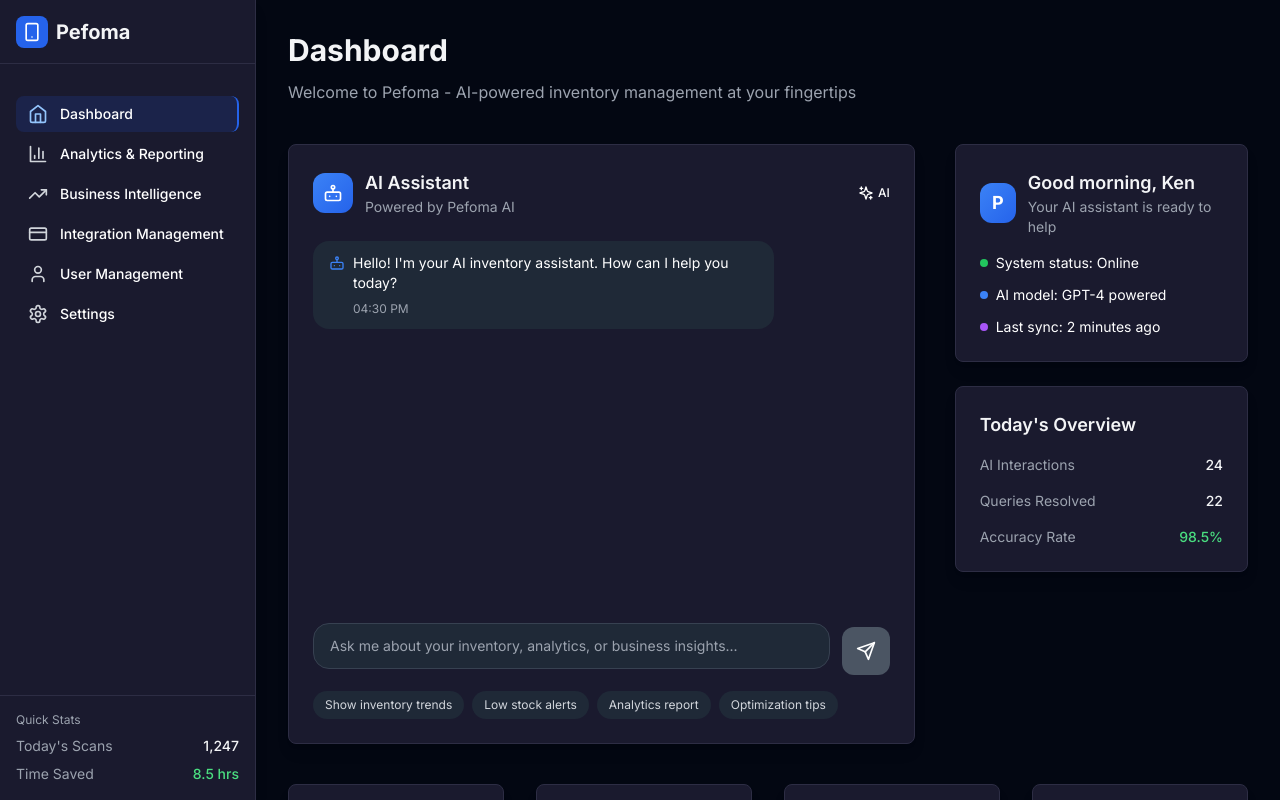
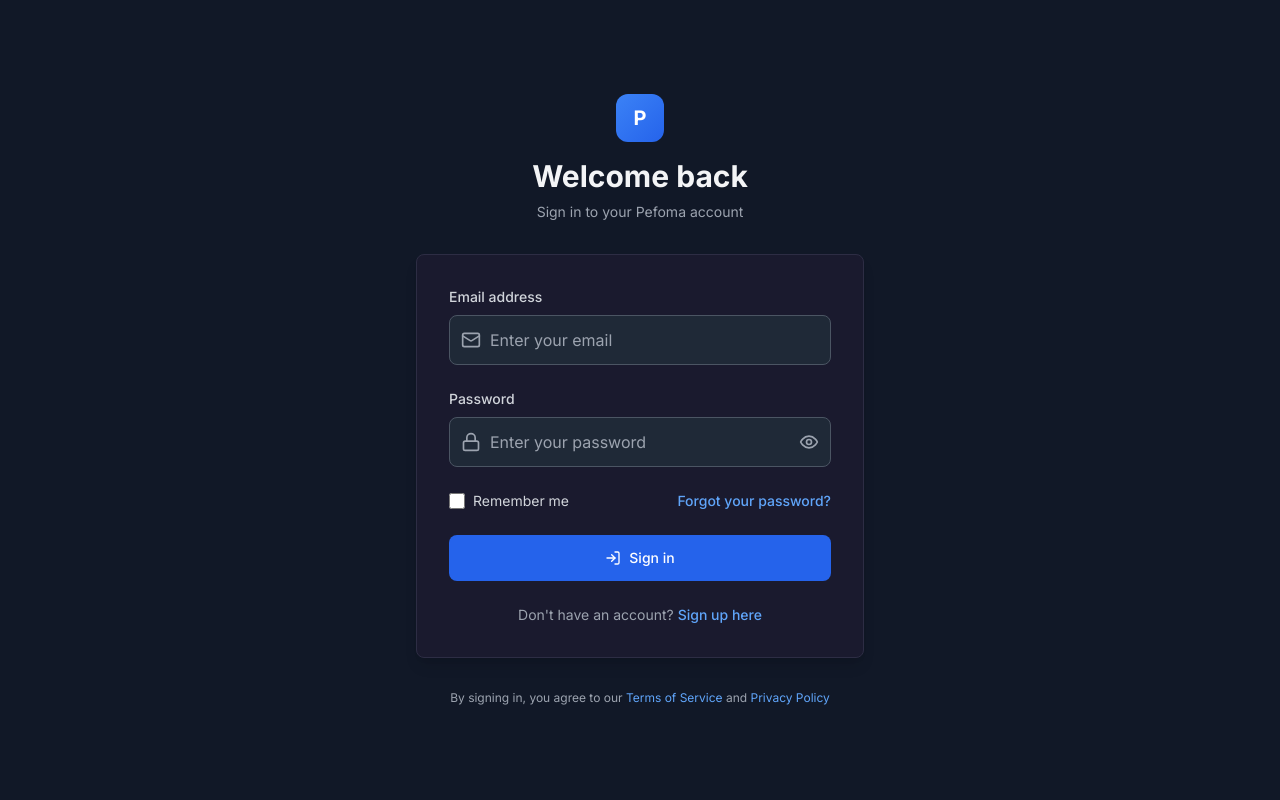
Before and after one commit to OBEREX/frontend_website, a React (Vite) app: page /login in a window 1280 px wide. Before the commit this address led to /. Shown: the top 800 px of the page. Built offline with nearby package versions, Linux system fonts and the light colour scheme.

Commit message:
Dashboard updated

```diff
--- a/src/App.tsx
+++ b/src/App.tsx
@@ -2,20 +2,26 @@
 import { BrowserRouter as Router, Routes, Route, Navigate } from 'react-router-dom'
 import Layout from './components/Layout'
 import Dashboard from './pages/Dashboard'
+import AiAssistant from './pages/Ai-Assistant'
 import Analytics from './pages/Analytics'
 import BusinessIntelligence from './pages/BusinessIntelligence'
 import IntegrationManagement from './pages/IntegrationManagement'
 import UserManagement from './pages/UserManagement'
 import Settings from './pages/Settings'
+import Login from './pages/Log-in'
 import { ThemeProvider } from './contexts/ThemeContext'
 
 export default function App() {
   return (
     <ThemeProvider>
       <Router>
+        <Routes>
+          <Route path="/login" element={<Login />} />
+          <Route path="*" element={
             <Layout>
               <Routes>
                 <Route path="/" element={<Dashboard />} />
+                <Route path="/ai-assistant" element={<AiAssistant />} />
                 <Route path="/analytics" element={<Analytics />} />
                 <Route path="/business-intelligence" element={<BusinessIntelligence />} />
                 <Route path="/integration" element={<IntegrationManagement />} />
@@ -24,6 +30,7 @@
 
                 {/* Redirect routes for better UX */}
                 <Route path="/dashboard" element={<Dashboard />} />
+                <Route path="/ai" element={<AiAssistant />} />
                 <Route path="/analytics-reporting" element={<Analytics />} />
                 <Route path="/business-intel" element={<BusinessIntelligence />} />
                 <Route path="/integration-management" element={<IntegrationManagement />} />
@@ -35,6 +42,8 @@
                 <Route path="*" element={<Navigate to="/" replace />} />
               </Routes>
             </Layout>
+          } />
+        </Routes>
       </Router>
     </ThemeProvider>
   )
--- a/src/components/AIChatbot.tsx
+++ b/src/components/AIChatbot.tsx
@@ -157,7 +157,7 @@
       </div>
 
       {/* Input Section */}
-      <div className="flex items-end space-x-2 sm:space-x-3">
+      <div className="flex items-end space-x-2 sm:space-x-3 flex-wrap">
         <div className="flex-1 relative">
           <textarea
             value={inputValue}
@@ -175,7 +175,7 @@
         <button
           onClick={handleSendMessage}
           disabled={!inputValue.trim() || isTyping}
-          className="w-10 h-10 sm:w-12 sm:h-12 bg-blue-500 hover:bg-blue-600 disabled:bg-gray-300 dark:disabled:bg-gray-600 rounded-lg sm:rounded-xl flex items-center justify-center text-white transition-colors duration-200 disabled:cursor-not-allowed"
+          className="w-10 h-10 sm:w-12 sm:h-12 bg-blue-500 hover:bg-blue-600 disabled:bg-gray-300 dark:disabled:bg-gray-600 rounded-lg sm:rounded-xl flex items-center justify-center text-white transition-colors duration-200 disabled:cursor-not-allowed "
         >
           <Send className="h-4 w-4 sm:h-5 sm:w-5" />
         </button>
--- a/src/components/Layout.tsx
+++ b/src/components/Layout.tsx
@@ -2,6 +2,7 @@
 import { Link, useLocation } from 'react-router-dom'
 import {
   Home,
+  Bot,
   BarChart3,
   TrendingUp,
   Settings,
@@ -19,6 +20,7 @@
 
 const navigation = [
   { name: 'Dashboard', href: '/', icon: Home },
+  { name: 'AI Assistant', href: '/ai-assistant', icon: Bot },
   { name: 'Analytics & Reporting', href: '/analytics', icon: BarChart3 },
   { name: 'Business Intelligence', href: '/business-intelligence', icon: TrendingUp },
   { name: 'Integration Management', href: '/integration', icon: CreditCard },
--- a/src/pages/Dashboard.tsx
+++ b/src/pages/Dashboard.tsx
@@ -22,7 +22,6 @@
   Cell
 } from 'recharts'
 import { useTheme } from '../contexts/ThemeContext'
-import AIChatbot from '../components/AIChatbot'
 
 const scanData = [
   { day: 'Mon', scans: 1200, accuracy: 98.5 },
@@ -99,12 +98,9 @@
         </div>
       </div>
 
-      {/* AI Chatbot Section */}
-      <div className="grid grid-cols-1 xl:grid-cols-3 gap-4 sm:gap-6 lg:gap-8 xl:gap-10">
-        <div className="xl:col-span-2">
-          <AIChatbot />
-        </div>
-        <div className="space-y-4 sm:space-y-6">
+      {/* Welcome Section */}
+      <div className="grid grid-cols-1 lg:grid-cols-3 gap-4 sm:gap-6 lg:gap-8 xl:gap-10">
+        <div className="lg:col-span-2">
           {/* Welcome Card */}
           <div className="card p-4 sm:p-6">
             <div className="flex items-center space-x-2 sm:space-x-3 mb-3 sm:mb-4">
@@ -116,7 +112,7 @@
                   Good morning, Ken
                 </h3>
                 <p className="text-xs sm:text-sm text-gray-500 dark:text-gray-400">
-                  Your AI assistant is ready to help
+                  Welcome to your inventory management dashboard
                 </p>
               </div>
             </div>
@@ -127,15 +123,16 @@
               </div>
               <div className="flex items-center space-x-2 text-xs sm:text-sm text-gray-600 dark:text-gray-400">
                 <div className="w-1.5 h-1.5 sm:w-2 sm:h-2 bg-blue-500 rounded-full"></div>
-                <span>AI model: GPT-4 powered</span>
+                <span>Last sync: 2 minutes ago</span>
               </div>
               <div className="flex items-center space-x-2 text-xs sm:text-sm text-gray-600 dark:text-gray-400">
                 <div className="w-1.5 h-1.5 sm:w-2 sm:h-2 bg-purple-500 rounded-full"></div>
-                <span>Last sync: 2 minutes ago</span>
+                <span>AI Assistant: Available</span>
               </div>
             </div>
           </div>
-
+        </div>
+        <div className="space-y-4 sm:space-y-6">
           {/* Quick Stats */}
           <div className="card p-4 sm:p-6">
             <h3 className="text-base sm:text-lg font-semibold text-gray-900 dark:text-gray-100 mb-3 sm:mb-4">
@@ -143,16 +140,16 @@
             </h3>
             <div className="space-y-3 sm:space-y-4">
               <div className="flex justify-between items-center">
-                <span className="text-xs sm:text-sm text-gray-600 dark:text-gray-400">AI Interactions</span>
-                <span className="text-xs sm:text-sm font-medium text-gray-900 dark:text-gray-100">24</span>
+                <span className="text-xs sm:text-sm text-gray-600 dark:text-gray-400">Total Scans</span>
+                <span className="text-xs sm:text-sm font-medium text-gray-900 dark:text-gray-100">1,247</span>
               </div>
               <div className="flex justify-between items-center">
-                <span className="text-xs sm:text-sm text-gray-600 dark:text-gray-400">Queries Resolved</span>
-                <span className="text-xs sm:text-sm font-medium text-gray-900 dark:text-gray-100">22</span>
+                <span className="text-xs sm:text-sm text-gray-600 dark:text-gray-400">Time Saved</span>
+                <span className="text-xs sm:text-sm font-medium text-gray-900 dark:text-gray-100">8.5 hrs</span>
               </div>
               <div className="flex justify-between items-center">
                 <span className="text-xs sm:text-sm text-gray-600 dark:text-gray-400">Accuracy Rate</span>
-                <span className="text-xs sm:text-sm font-medium text-green-600">98.5%</span>
+                <span className="text-xs sm:text-sm font-medium text-green-600">98.7%</span>
               </div>
             </div>
           </div>
--- a/src/pages/Log-in.tsx
+++ b/src/pages/Log-in.tsx
@@ -0,0 +1,168 @@
+import React, { useState } from 'react'
+import { Eye, EyeOff, Mail, Lock, LogIn } from 'lucide-react'
+import { Link } from 'react-router-dom'
+
+export default function Login() {
+  const [email, setEmail] = useState('')
+  const [password, setPassword] = useState('')
+  const [showPassword, setShowPassword] = useState(false)
+  const [isLoading, setIsLoading] = useState(false)
+
+  const handleSubmit = async (e: React.FormEvent) => {
+    e.preventDefault()
+    setIsLoading(true)
+
+    // Simulate login process
+    setTimeout(() => {
+      setIsLoading(false)
+      // Here you would typically handle authentication
+      console.log('Login attempt:', { email, password })
+    }, 1500)
+  }
+
+  return (
+    <div className="min-h-screen flex items-center justify-center bg-gray-50 dark:bg-gray-900 py-12 px-4 sm:px-6 lg:px-8">
+      <div className="max-w-md w-full space-y-8">
+        {/* Header */}
+        <div className="text-center">
+          <div className="mx-auto h-12 w-12 bg-gradient-to-br from-blue-500 to-blue-600 rounded-xl flex items-center justify-center mb-4">
+            <span className="text-white font-bold text-xl">P</span>
+          </div>
+          <h2 className="text-3xl font-bold text-gray-900 dark:text-gray-100">
+            Welcome back
+          </h2>
+          <p className="mt-2 text-sm text-gray-600 dark:text-gray-400">
+            Sign in to your Pefoma account
+          </p>
+        </div>
+
+        {/* Login Form */}
+        <div className="card p-6 sm:p-8">
+          <form className="space-y-6" onSubmit={handleSubmit}>
+            {/* Email Field */}
+            <div>
+              <label htmlFor="email" className="block text-sm font-medium text-gray-700 dark:text-gray-300 mb-2">
+                Email address
+              </label>
+              <div className="relative">
+                <div className="absolute inset-y-0 left-0 pl-3 flex items-center pointer-events-none">
+                  <Mail className="h-5 w-5 text-gray-400" />
+                </div>
+                <input
+                  id="email"
+                  name="email"
+                  type="email"
+                  autoComplete="email"
+                  required
+                  value={email}
+                  onChange={(e) => setEmail(e.target.value)}
+                  className="block w-full pl-10 pr-3 py-3 border border-gray-300 dark:border-gray-600 rounded-lg bg-white dark:bg-gray-800 text-gray-900 dark:text-gray-100 placeholder-gray-500 dark:placeholder-gray-400 focus:outline-none focus:ring-2 focus:ring-blue-500 focus:border-blue-500 transition-colors"
+                  placeholder="Enter your email"
+                />
+              </div>
+            </div>
+
+            {/* Password Field */}
+            <div>
+              <label htmlFor="password" className="block text-sm font-medium text-gray-700 dark:text-gray-300 mb-2">
+                Password
+              </label>
+              <div className="relative">
+                <div className="absolute inset-y-0 left-0 pl-3 flex items-center pointer-events-none">
+                  <Lock className="h-5 w-5 text-gray-400" />
+                </div>
+                <input
+                  id="password"
+                  name="password"
+                  type={showPassword ? 'text' : 'password'}
+                  autoComplete="current-password"
+                  required
+                  value={password}
+                  onChange={(e) => setPassword(e.target.value)}
+                  className="block w-full pl-10 pr-12 py-3 border border-gray-300 dark:border-gray-600 rounded-lg bg-white dark:bg-gray-800 text-gray-900 dark:text-gray-100 placeholder-gray-500 dark:placeholder-gray-400 focus:outline-none focus:ring-2 focus:ring-blue-500 focus:border-blue-500 transition-colors"
+                  placeholder="Enter your password"
+                />
+                <button
+                  type="button"
+                  className="absolute inset-y-0 right-0 pr-3 flex items-center"
+                  onClick={() => setShowPassword(!showPassword)}
+                >
+                  {showPassword ? (
+                    <EyeOff className="h-5 w-5 text-gray-400 hover:text-gray-600 dark:hover:text-gray-300" />
+                  ) : (
+                    <Eye className="h-5 w-5 text-gray-400 hover:text-gray-600 dark:hover:text-gray-300" />
+                  )}
+                </button>
+              </div>
+            </div>
+
+            {/* Remember Me & Forgot Password */}
+            <div className="flex items-center justify-between">
+              <div className="flex items-center">
+                <input
+                  id="remember-me"
+                  name="remember-me"
+                  type="checkbox"
+                  className="h-4 w-4 text-blue-600 focus:ring-blue-500 border-gray-300 rounded"
+                />
+                <label htmlFor="remember-me" className="ml-2 block text-sm text-gray-700 dark:text-gray-300">
+                  Remember me
+                </label>
+              </div>
+              <div className="text-sm">
+                <a href="#" className="font-medium text-blue-600 hover:text-blue-500 dark:text-blue-400 dark:hover:text-blue-300">
+                  Forgot your password?
+                </a>
+              </div>
+            </div>
+
+            {/* Submit Button */}
+            <div>
+              <button
+                type="submit"
+                disabled={isLoading}
+                className="group relative w-full flex justify-center py-3 px-4 border border-transparent text-sm font-medium rounded-lg text-white bg-blue-600 hover:bg-blue-700 focus:outline-none focus:ring-2 focus:ring-offset-2 focus:ring-blue-500 disabled:bg-gray-400 disabled:cursor-not-allowed transition-colors"
+              >
+                {isLoading ? (
+                  <div className="flex items-center">
+                    <div className="animate-spin rounded-full h-4 w-4 border-b-2 border-white mr-2"></div>
+                    Signing in...
+                  </div>
+                ) : (
+                  <div className="flex items-center">
+                    <LogIn className="h-4 w-4 mr-2" />
+                    Sign in
+                  </div>
+                )}
+              </button>
+            </div>
+
+            {/* Sign Up Link */}
+            <div className="text-center">
+              <p className="text-sm text-gray-600 dark:text-gray-400">
+                Don't have an account?{' '}
+                <Link to="/signup" className="font-medium text-blue-600 hover:text-blue-500 dark:text-blue-400 dark:hover:text-blue-300">
+                  Sign up here
+                </Link>
+              </p>
+            </div>
+          </form>
+        </div>
+
+        {/* Footer */}
+        <div className="text-center">
+          <p className="text-xs text-gray-500 dark:text-gray-400">
+            By signing in, you agree to our{' '}
+            <a href="#" className="text-blue-600 hover:text-blue-500 dark:text-blue-400 dark:hover:text-blue-300">
+              Terms of Service
+            </a>{' '}
+            and{' '}
+            <a href="#" className="text-blue-600 hover:text-blue-500 dark:text-blue-400 dark:hover:text-blue-300">
+              Privacy Policy
+            </a>
+          </p>
+        </div>
+      </div>
+    </div>
+  )
+}
```
Also changed, not shown: src/pages/Ai-Assistant.tsx (+27 -0 lines). Lines whose indentation alone changed are shown as unchanged.
